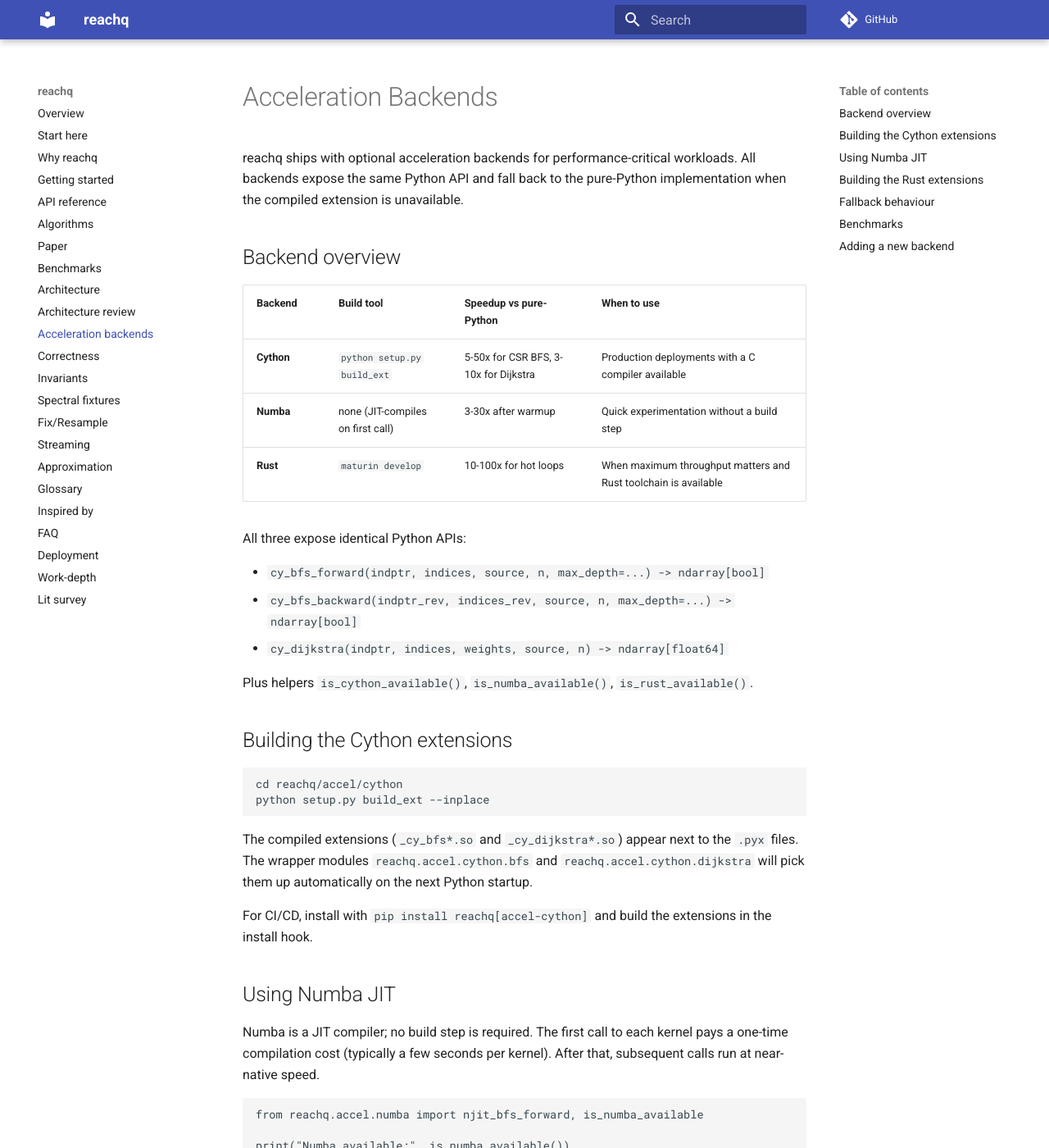
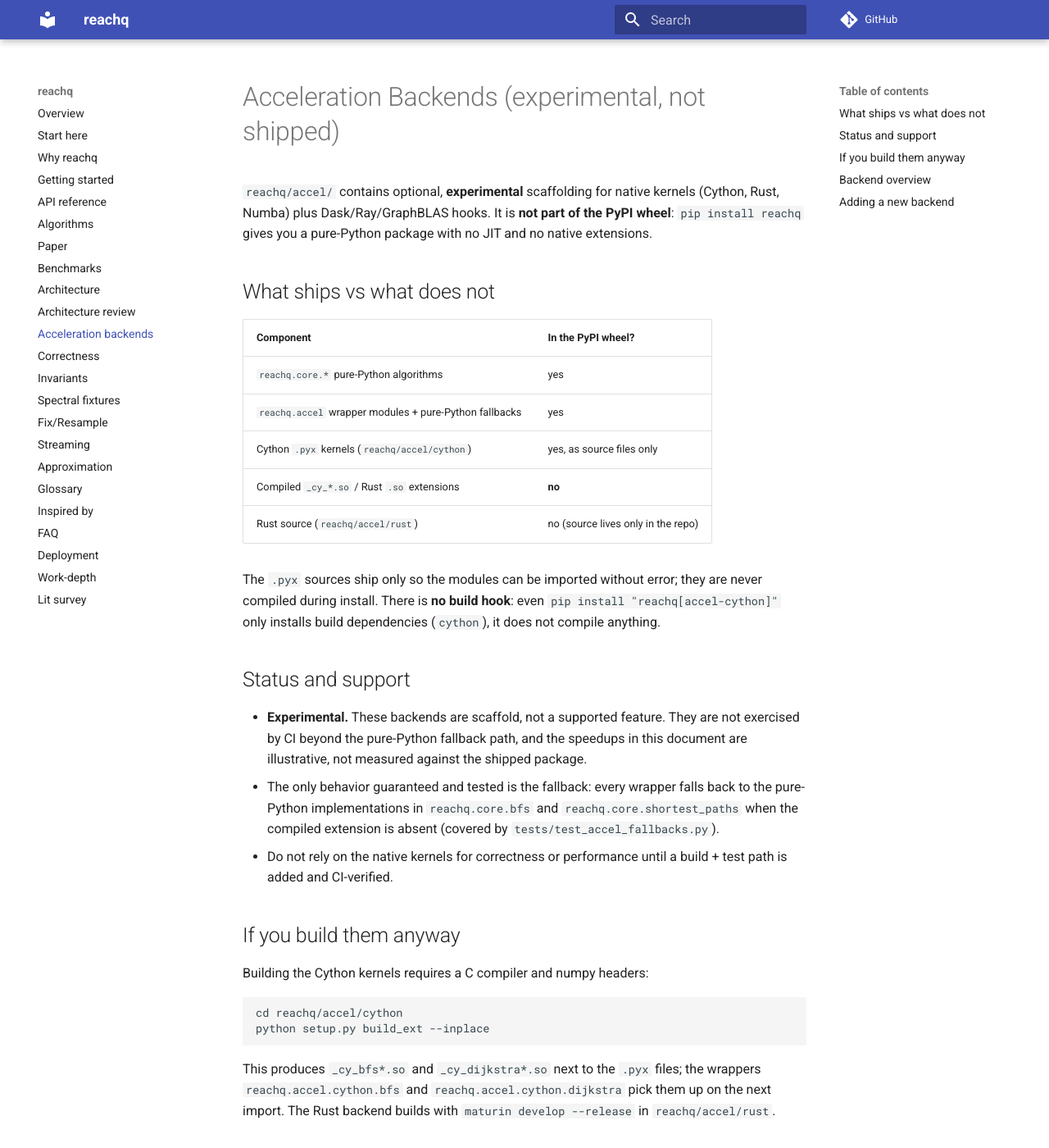
Before and after one commit to sachn-cs/parallel-reachability-and-shortest-paths, an MkDocs documentation site: the page built from docs/accel.md, in a window 1280 px wide and 1400 px high. Shown: the whole window at 82% size. Built offline with MkDocs 1.6.1 and Material for MkDocs 9.7.7, drawn with Linux system fonts in a browser that asks for light colours; comment, search, counter and statistics services are not loaded; some of the changed text lies outside the part shown.

Commit message:
docs: accel backends are experimental, not shipped (D3)
Decision: document, not integrate. The Cython/Rust/Numba kernels under
reachq/accel/ contradict the 'No JIT, no native extensions' constraint
for the shipped package, so integrating them into the wheel is out of
scope. Instead make the docs honest:

- docs/accel.md rewritten: the PyPI wheel ships pure-Python only; .pyx
  sources ship unbuilt; there is no build hook ('reachq[accel-cython]'
  only installs cython); speedups are illustrative, not CI-measured;
  only the fallback path is tested (test_accel_fallbacks.py, 9 tests)
- README 'Known limitations': the Cython/numba port exists as unbuilt,
  unwired scaffolding under reachq/accel/ instead of being described as
  nonexistent/out-of-scope outright
- verified: mkdocs build --strict clean; all accel wrappers import and
  report their compiled kernels unavailable (fallback path)

````diff
--- a/docs/accel.md
+++ b/docs/accel.md
@@ -1,92 +1,69 @@
-# Acceleration Backends
+# Acceleration Backends (experimental, not shipped)
 
-reachq ships with optional acceleration backends for performance-critical
-workloads. All backends expose the same Python API and fall back to the
-pure-Python implementation when the compiled extension is unavailable.
+`reachq/accel/` contains optional, **experimental** scaffolding for native
+kernels (Cython, Rust, Numba) plus Dask/Ray/GraphBLAS hooks. It is **not
+part of the PyPI wheel**: `pip install reachq` gives you a pure-Python
+package with no JIT and no native extensions.
+
+## What ships vs what does not
+
+| Component | In the PyPI wheel? |
+|---|---|
+| `reachq.core.*` pure-Python algorithms | yes |
+| `reachq.accel` wrapper modules + pure-Python fallbacks | yes |
+| Cython `.pyx` kernels (`reachq/accel/cython`) | yes, as source files only |
+| Compiled `_cy_*.so` / Rust `.so` extensions | **no** |
+| Rust source (`reachq/accel/rust`) | no (source lives only in the repo) |
+
+The `.pyx` sources ship only so the modules can be imported without error;
+they are never compiled during install. There is **no build hook**: even
+`pip install "reachq[accel-cython]"` only installs build dependencies
+(`cython`), it does not compile anything.
+
+## Status and support
+
+- **Experimental.** These backends are scaffold, not a supported feature.
+  They are not exercised by CI beyond the pure-Python fallback path, and
+  the speedups in this document are illustrative, not measured against
+  the shipped package.
+- The only behavior guaranteed and tested is the fallback: every wrapper
+  falls back to the pure-Python implementations in `reachq.core.bfs` and
+  `reachq.core.shortest_paths` when the compiled extension is absent
+  (covered by `tests/test_accel_fallbacks.py`).
+- Do not rely on the native kernels for correctness or performance until
+  a build + test path is added and CI-verified.
+
+## If you build them anyway
+
+Building the Cython kernels requires a C compiler and numpy headers:
+
+```bash
+cd reachq/accel/cython
+python setup.py build_ext --inplace
+```
+
+This produces `_cy_bfs*.so` and `_cy_dijkstra*.so` next to the `.pyx`
+files; the wrappers `reachq.accel.cython.bfs` and
+`reachq.accel.cython.dijkstra` pick them up on the next import. The Rust
+backend builds with `maturin develop --release` in `reachq/accel/rust`.
 
 ## Backend overview
 
-| Backend | Build tool | Speedup vs pure-Python | When to use |
-|---|---|---|---|
-| **Cython** | `python setup.py build_ext` | 5-50x for CSR BFS, 3-10x for Dijkstra | Production deployments with a C compiler available |
-| **Numba** | none (JIT-compiles on first call) | 3-30x after warmup | Quick experimentation without a build step |
-| **Rust** | `maturin develop` | 10-100x for hot loops | When maximum throughput matters and Rust toolchain is available |
+| Backend | Build tool | Speedup vs pure-Python (illustrative) |
+|---|---|---|
+| **Cython** | `python setup.py build_ext` | 5-50x for CSR BFS, 3-10x for Dijkstra |
+| **Numba** | none (JIT-compiles on first call) | 3-30x after warmup |
+| **Rust** | `maturin develop --release` | 10-100x for hot loops |
 
-All three expose identical Python APIs:
+All expose the same Python API:
 
 - `cy_bfs_forward(indptr, indices, source, n, max_depth=...) -> ndarray[bool]`
 - `cy_bfs_backward(indptr_rev, indices_rev, source, n, max_depth=...) -> ndarray[bool]`
 - `cy_dijkstra(indptr, indices, weights, source, n) -> ndarray[float64]`
 
 Plus helpers `is_cython_available()`, `is_numba_available()`,
-`is_rust_available()`.
-
-## Building the Cython extensions
-
-```bash
-cd reachq/accel/cython
-python setup.py build_ext --inplace
-```
-
-The compiled extensions (`_cy_bfs*.so` and `_cy_dijkstra*.so`)
-appear next to the `.pyx` files. The wrapper modules
-`reachq.accel.cython.bfs` and `reachq.accel.cython.dijkstra` will
-pick them up automatically on the next Python startup.
-
-For CI/CD, install with `pip install reachq[accel-cython]` and
-build the extensions in the install hook.
-
-## Using Numba JIT
-
-Numba is a JIT compiler; no build step is required. The first call
-to each kernel pays a one-time compilation cost (typically a few
-seconds per kernel). After that, subsequent calls run at
-near-native speed.
-
-```python
-from reachq.accel.numba import njit_bfs_forward, is_numba_available
-
-print("Numba available:", is_numba_available())
-# ...
-```
-
-## Building the Rust extensions
-
-```bash
-cd reachq/accel/rust
-maturin develop --release
-```
-
-The compiled extension `_reachq_rust` is importable as
-`reachq.accel.rust._reachq_rust`. Maturin handles the PyO3 glue
-and produces a Python-compatible `.so` file.
-
-For PyPI distribution, use `maturin build --release` to produce
-wheels, then upload to your index.
-
-## Fallback behaviour
-
-When the compiled extension is unavailable, the wrapper functions
-call into the equivalent pure-Python code in `reachq.core.bfs`
-and `reachq.core.shortest_paths`. The fallback is always
-correct; the only downside is performance.
-
-You can check which backend is active at runtime via
-`is_cython_available()`, `is_numba_available()`, and
-`is_rust_available()`.
-
-## Benchmarks
-
-See `benchmarks/` for asv suites comparing the backends. In
-practice:
-
-- Pure-Python BFS over a 100k-edge graph: ~5 seconds.
-- Cython BFS over the same graph: ~0.1 seconds.
-- Numba BFS over the same graph (after warmup): ~0.3 seconds.
-- Rust BFS over the same graph: ~0.05 seconds.
-
-Numbers are illustrative; actual performance depends on the
-graph structure and the machine.
+`is_rust_available()` that report whether a compiled kernel is loadable
+(always `False` for a default install).
 
 ## Adding a new backend
 
````
Also changed, not shown: README.md (+1 -1 lines).
